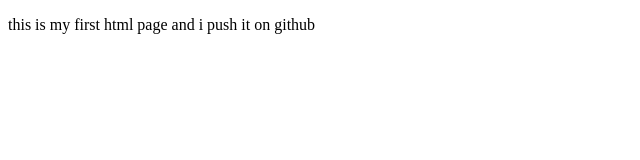
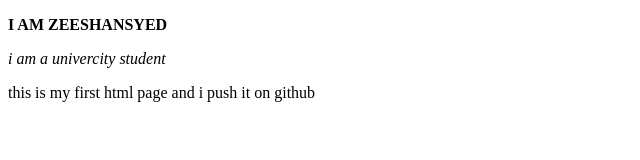
Before and after one commit to zeeshansyed695/zeeshan695, a plain HTML site: page index.html in a window 1280 px wide. Shown: the whole page, without its empty margins (0-640 px from the left). Drawn offline with Linux system fonts and the light colour scheme.

Commit message:
my introduction

```diff
--- a/index.html
+++ b/index.html
@@ -6,6 +6,8 @@
     <title>zeeshan695 first html page</title>
 </head>
 <body>
+    <p><b>I AM ZEESHANSYED </b></p>
+    <P><i>i am a univercity student</i></P>
     <p>this is my first html page  and i push it on github</p>
 </body>
 </html>
```
